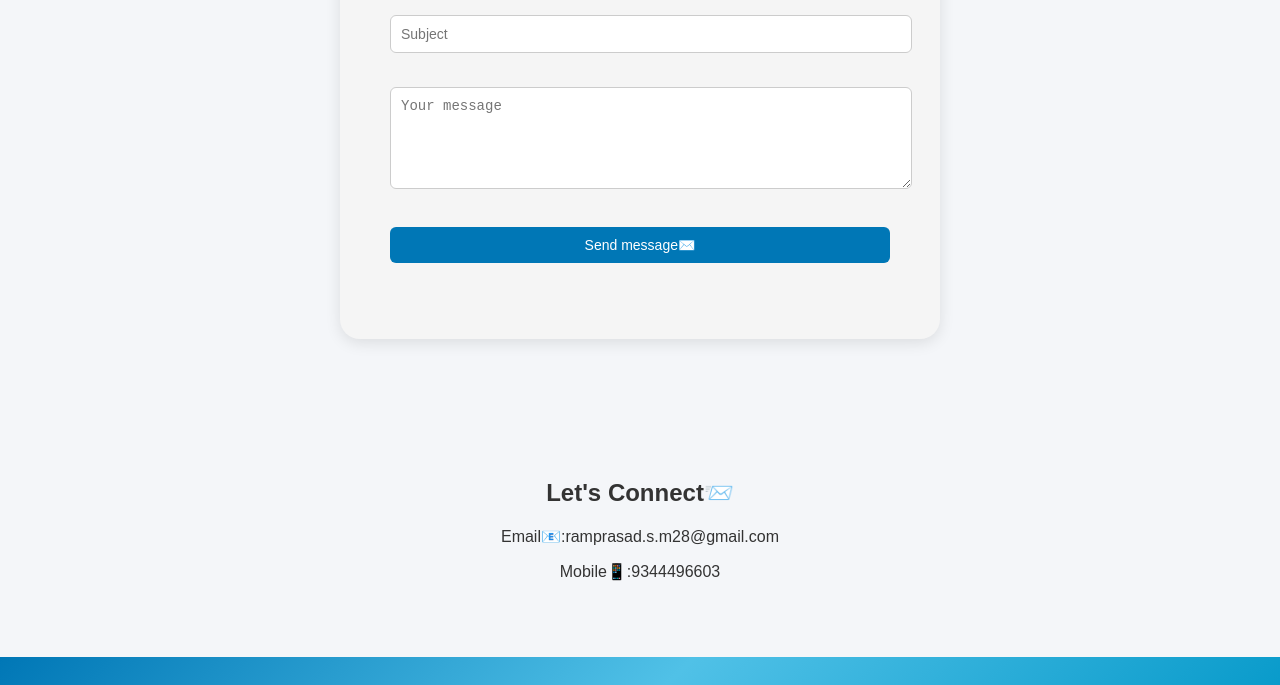
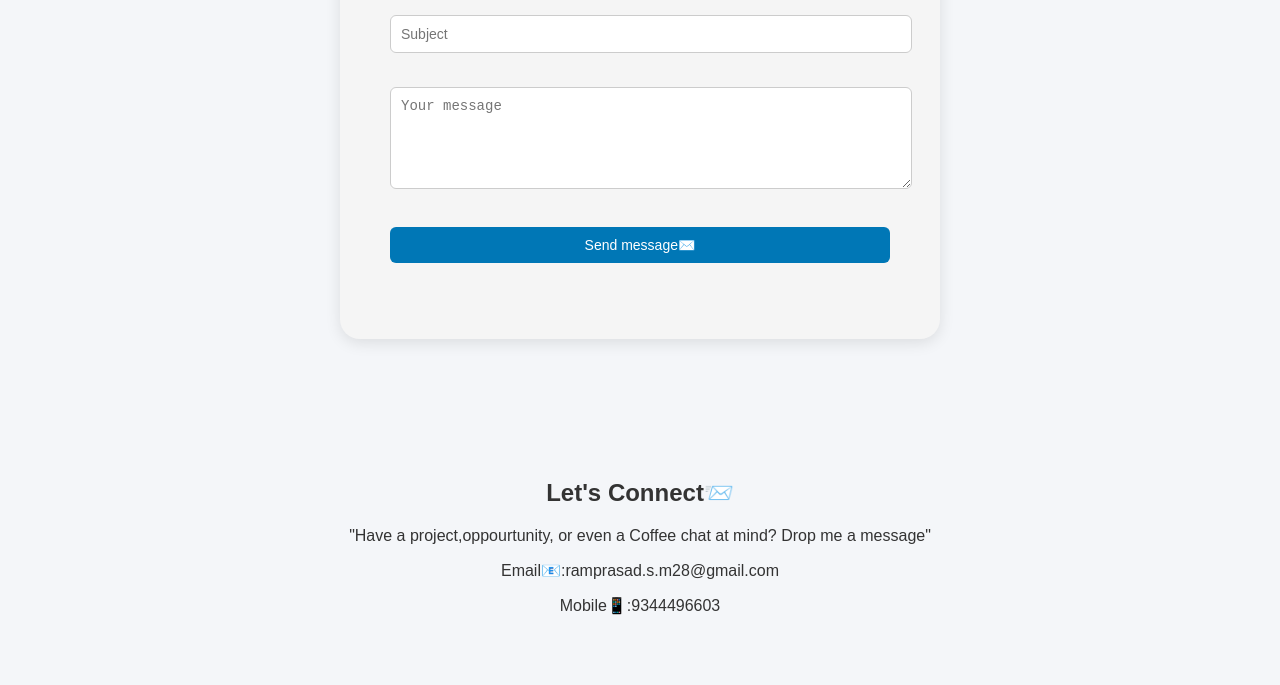
Before and after one commit to ramprasad28-hue/protfolio, a plain HTML site: page index.html in a window 1280 px wide. Shown: the part 2219-2904 px from the top of the page. Drawn offline with Linux system fonts and the light colour scheme.

Commit message:
Update index.html

```diff
--- a/index.html
+++ b/index.html
@@ -248,6 +248,7 @@ ESP32 IoT Device → sends real-time alerts
   </section>
   <section>
     <h2>Let's Connect📨</h2>
+    <p>"Have a project,oppourtunity, or even a Coffee chat at mind? Drop me a message"</p>
      <p> Email📧:ramprasad.s.m28@gmail.com</p>
      <p> Mobile📱:9344496603</p>
 
```
